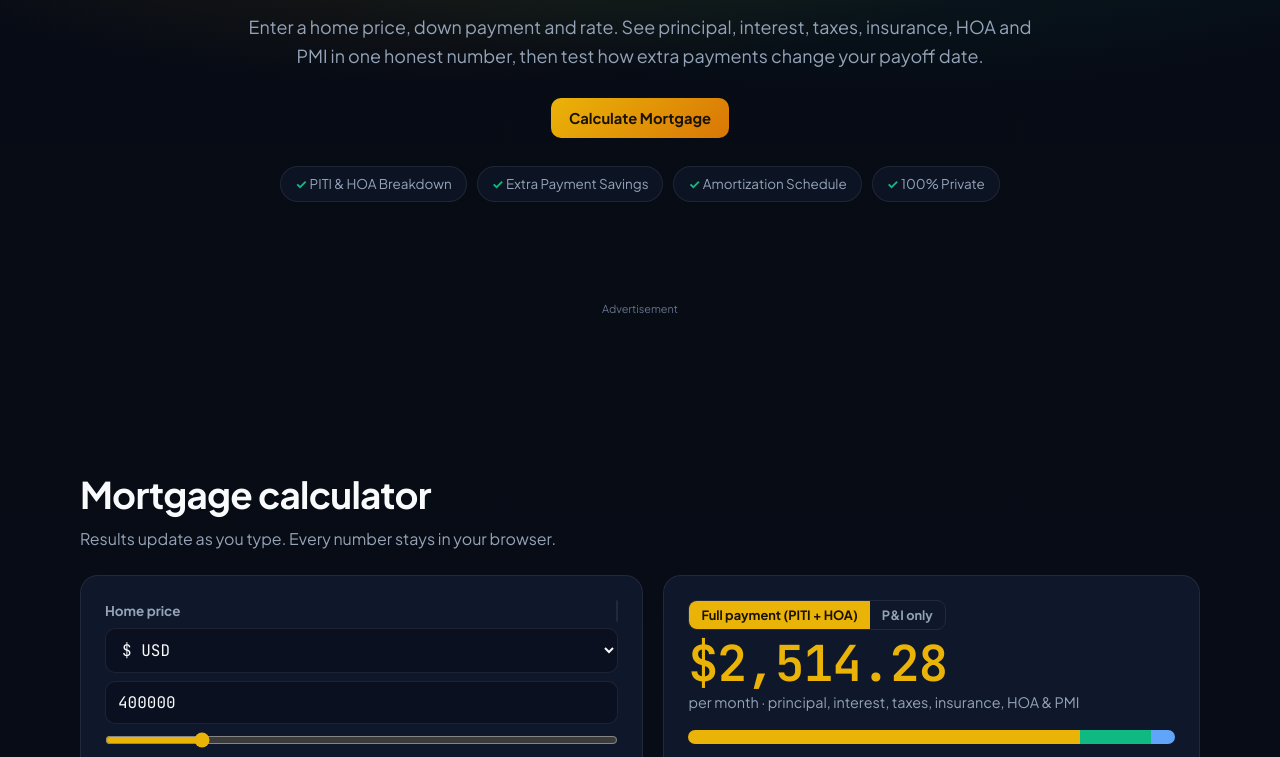
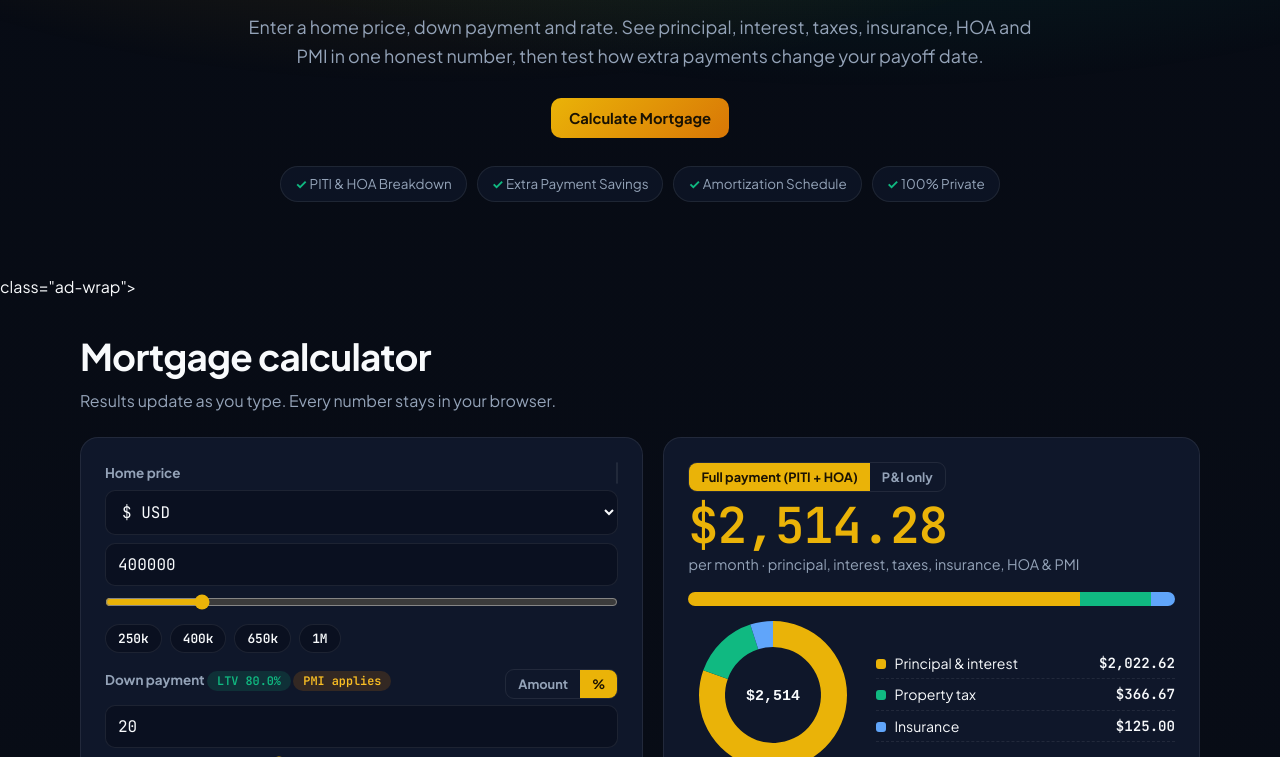
Before and after one commit to Aura-Calculators/Mortgage-Calculator, a plain HTML site: page index.html in a window 1280 px wide. Shown: the part 343-1100 px from the top of the page. Drawn offline with Linux system fonts and the light colour scheme.

Commit message:
Update index.html

```diff
--- a/index.html
+++ b/index.html
@@ -196,6 +196,8 @@ footer p{color:var(--mute);font-size:.86rem;margin:0 0 10px}
 </section>
 
 <!-- ADSTERRA: paste your 728x90 (desktop) / 320x50 (mobile) script inside #ad-slot-top below. -->
+  class="ad-wrap">
+    <div class="ad-slot__inner" id="ad-slot-footer-top-inner">
   <script>
   atOptions = {
     'key' : 'a8ef370e98eb7cb8bf06fdd40e3989ef',
@@ -206,7 +208,6 @@ footer p{color:var(--mute);font-size:.86rem;margin:0 0 10px}
   };
 </script>
 <script data-cfasync="false" src="https://bicea.org/22/a8ef370e98eb7cb8bf06fdd40e3989ef"></script>
-<div class="wrap"><div class="ad" aria-label="Advertisement"><small>Advertisement</small><div class="slot" id="ad-slot-top"></div></div></div>
 
 <section id="calculator">
 <div class="wrap">
```
